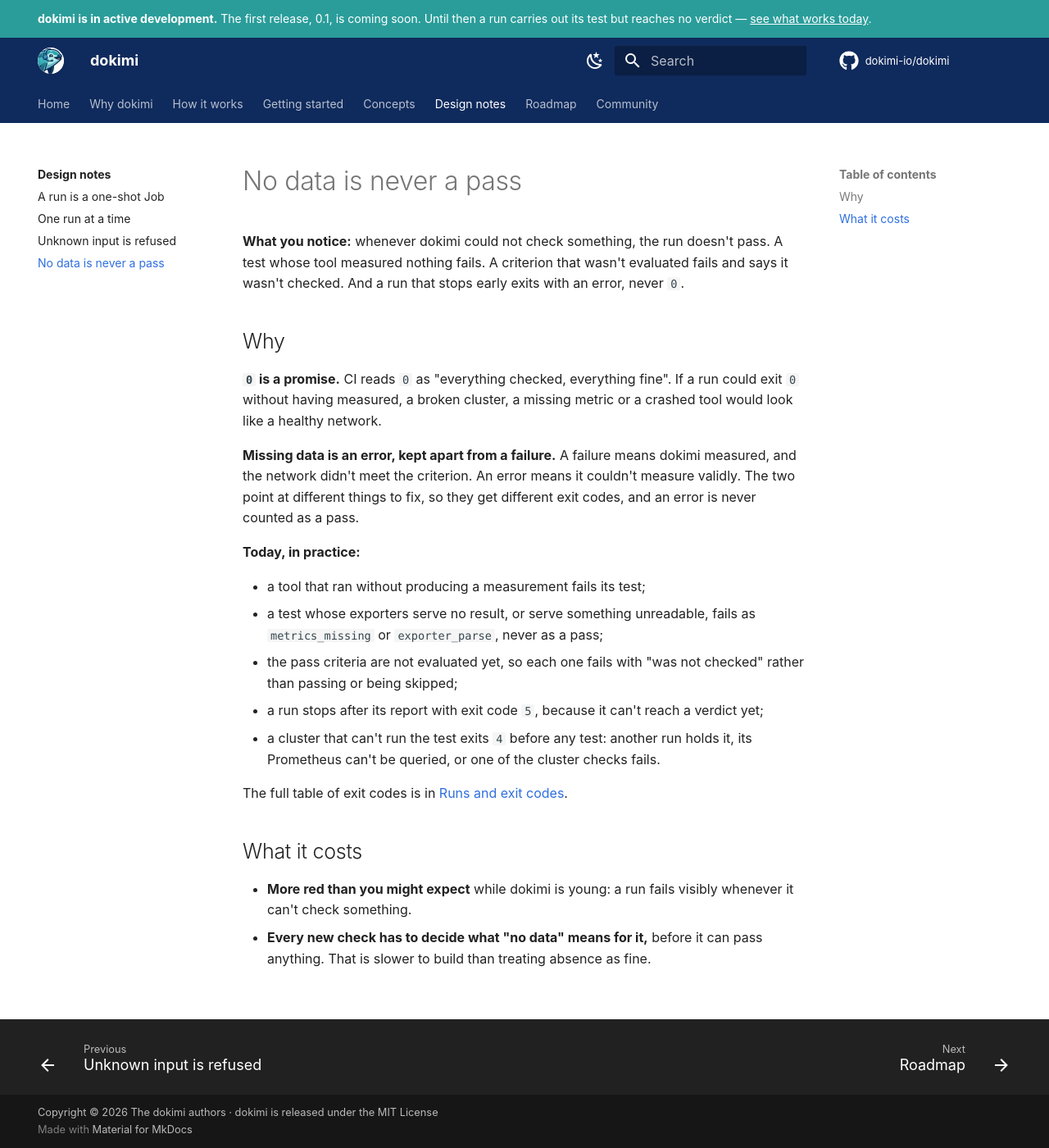
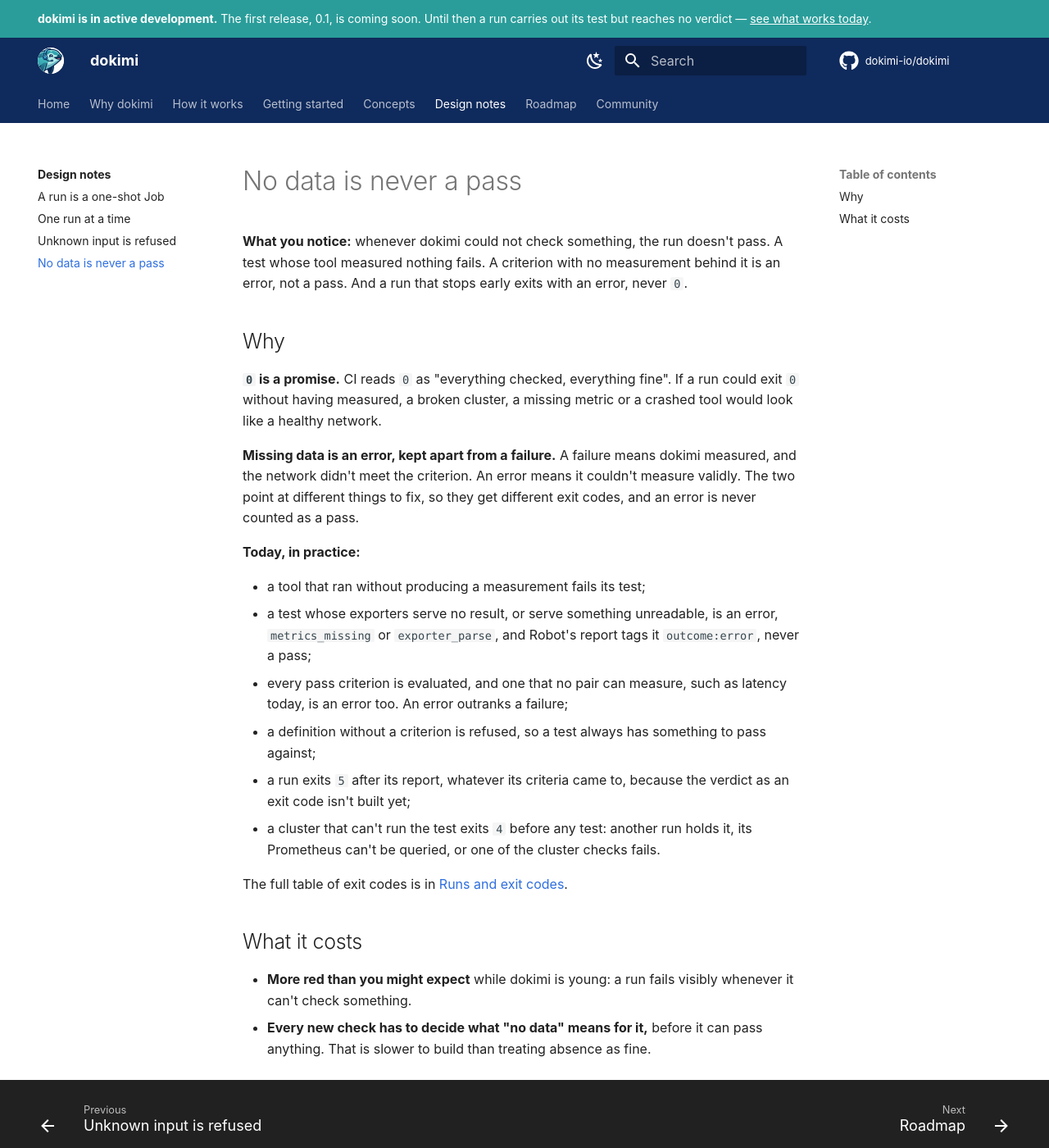
Before and after one commit to dokimi-io/dokimi-website, an MkDocs documentation site: the page built from docs/design/no-data-is-not-a-pass.md, in a window 1280 px wide and 1400 px high. Shown: the whole window at 82% size. Built offline with MkDocs 1.6.1 and Material for MkDocs 9.7.7, drawn with Linux system fonts in a browser that asks for light colours; comment, search, counter and statistics services are not loaded.

Commit message:
No data is never a pass: the criteria are evaluated now
dokimi#62 merged: a criterion with no measurement behind it is an error,
and the 'today' list says so.

Co-Authored-By: Claude Opus 5.5 <noreply@anthropic.com>

```diff
--- a/docs/design/no-data-is-not-a-pass.md
+++ b/docs/design/no-data-is-not-a-pass.md
@@ -1,7 +1,7 @@
 # No data is never a pass
 
 **What you notice:** whenever dokimi could not check something, the run doesn't pass. A test whose
-tool measured nothing fails. A criterion that wasn't evaluated fails and says it wasn't checked.
+tool measured nothing fails. A criterion with no measurement behind it is an error, not a pass.
 And a run that stops early exits with an error, never `0`.
 
 ## Why
@@ -18,11 +18,13 @@ pass.
 **Today, in practice:**
 
 - a tool that ran without producing a measurement fails its test;
-- a test whose exporters serve no result, or serve something unreadable, fails as
-  `metrics_missing` or `exporter_parse`, never as a pass;
-- the pass criteria are not evaluated yet, so each one fails with "was not checked" rather than
-  passing or being skipped;
-- a run stops after its report with exit code `5`, because it can't reach a verdict yet;
+- a test whose exporters serve no result, or serve something unreadable, is an error,
+  `metrics_missing` or `exporter_parse`, and Robot's report tags it `outcome:error`, never a pass;
+- every pass criterion is evaluated, and one that no pair can measure, such as latency today, is
+  an error too. An error outranks a failure;
+- a definition without a criterion is refused, so a test always has something to pass against;
+- a run exits `5` after its report, whatever its criteria came to, because the verdict as an exit
+  code isn't built yet;
 - a cluster that can't run the test exits `4` before any test: another run holds it, its
   Prometheus can't be queried, or one of the cluster checks fails.
 
```
